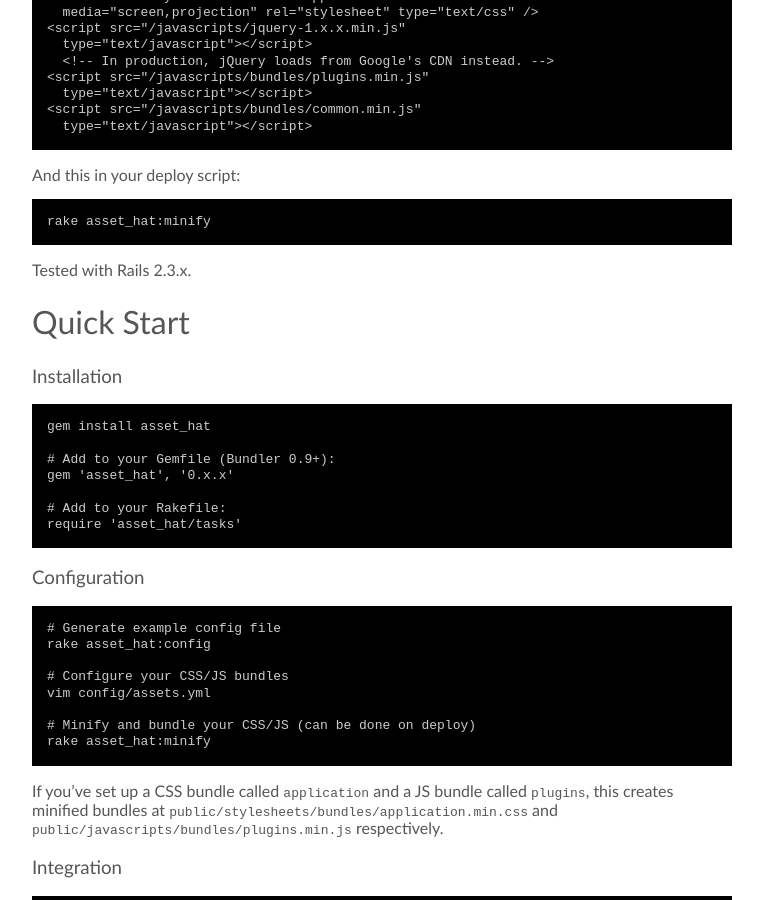
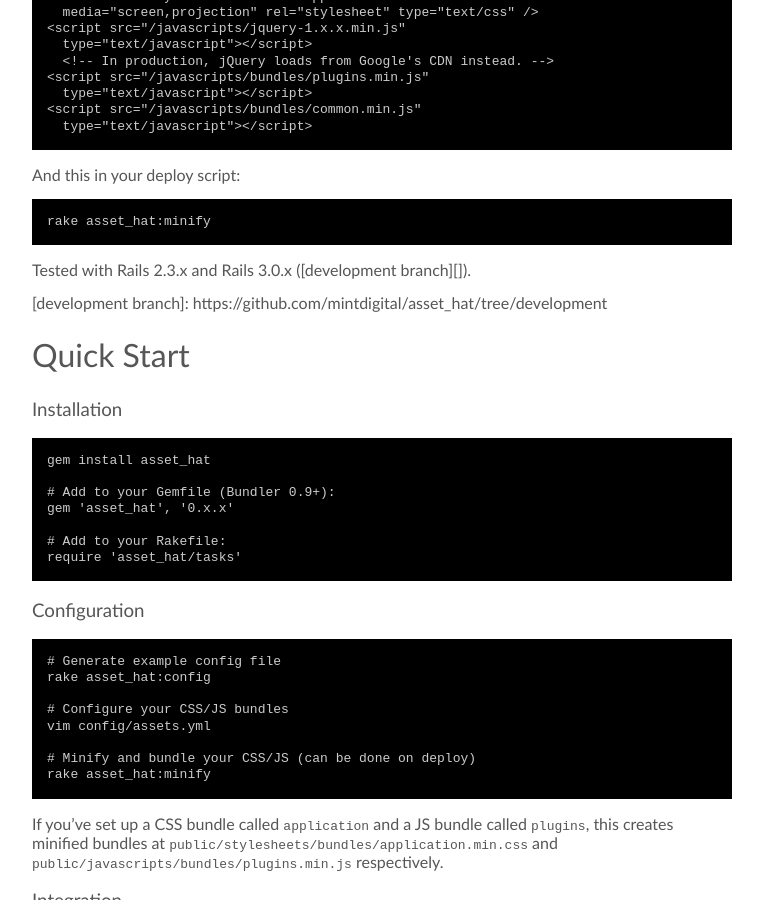
Before and after one commit to mintdigital/asset_hat, a Jekyll site: the page built from index.markdown, in a window 1280 px wide and 900 px high, scrolled down 556 px. Shown: the whole window, without its empty margins (258-1021 px from the left). Built offline with Jekyll 4.4.1, drawn with Linux system fonts in a browser that asks for light colours.

Commit message:
gh-pages: Added link to dev branch for Rails 3 support

```diff
--- a/index.markdown
+++ b/index.markdown
@@ -42,7 +42,10 @@
 
     rake asset_hat:minify
 
-Tested with Rails 2.3.x.
+Tested with Rails 2.3.x and Rails 3.0.x ([development branch][]).
+
+[development branch]:
+  https://github.com/mintdigital/asset_hat/tree/development
 
 ## Quick Start ##
 
```
